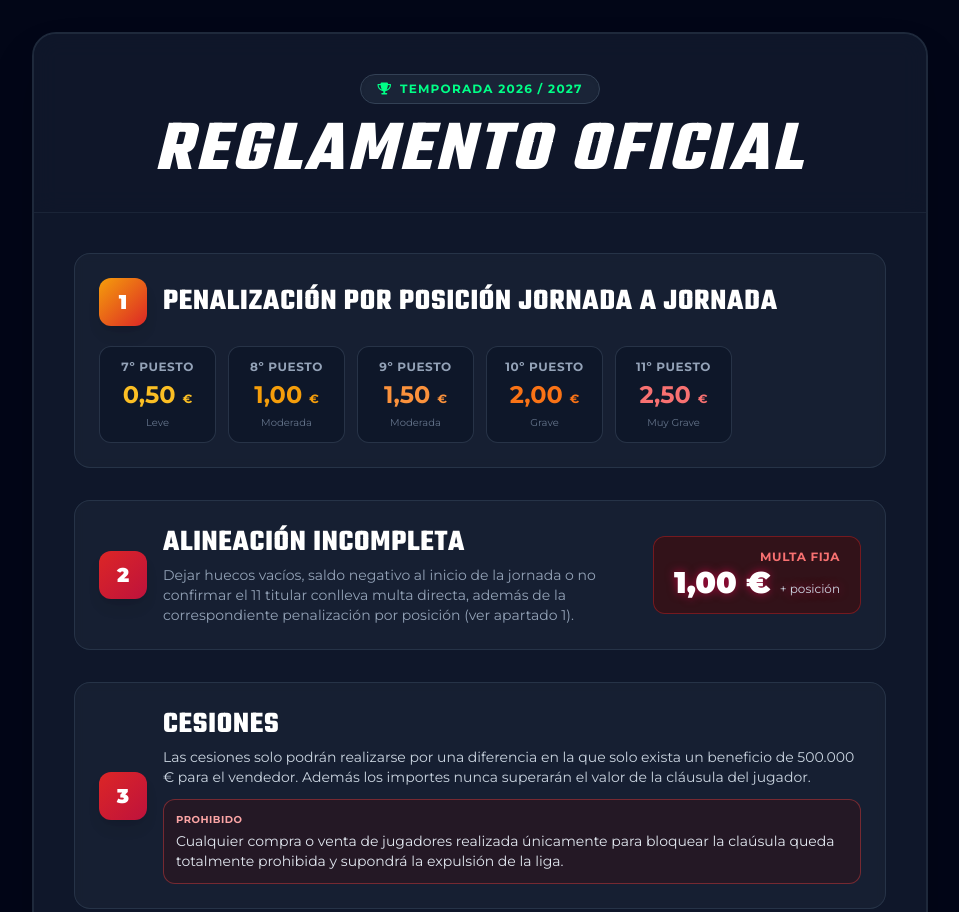
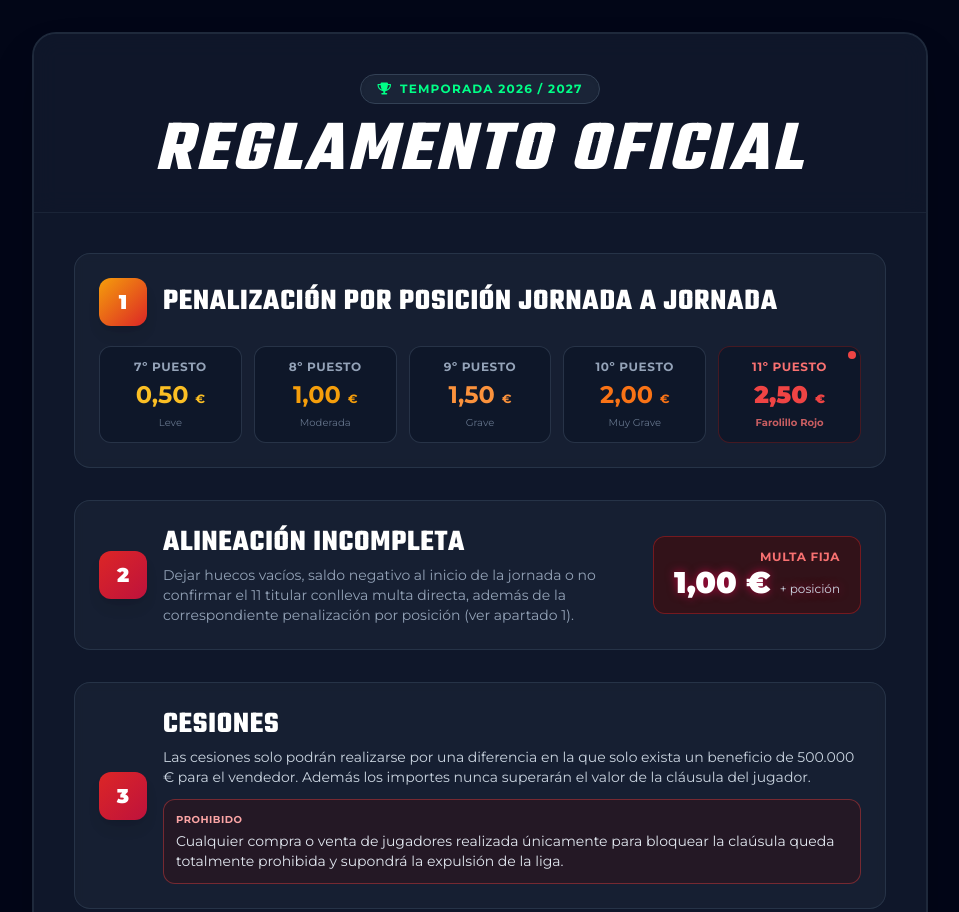
Before and after one commit to diegoglezsu/fantasy-rules, a plain HTML site: page index.html in a window 1280 px wide. Shown: the top 912 px of the page, without its empty margins (160-1119 px from the left). Drawn offline with nearby package versions, Linux system fonts and the light colour scheme.

Commit message:
Update dangerous position

```diff
--- a/index.html
+++ b/index.html
@@ -85,7 +85,7 @@
                 </div>
 
                 <!-- Grid de Posiciones y Sanciones -->
-                <div class="grid grid-cols-2 sm:grid-cols-3 lg:grid-cols-6 gap-3 mt-4">
+                <div class="grid grid-cols-2 sm:grid-cols-3 lg:grid-cols-5 gap-3 mt-4">
 
                     <!-- Pos 7 -->
                     <div class="bg-slate-900/90 border border-slate-700/70 hover:border-amber-500/50 rounded-xl p-3 text-center transition-all group">
@@ -111,7 +111,7 @@
                         <div class="text-2xl font-bold text-orange-400 group-hover:scale-110 transition-transform my-1">
                             1,50 <span class="text-xs">€</span>
                         </div>
-                        <span class="text-[10px] text-slate-500 block">Moderada</span>
+                        <span class="text-[10px] text-slate-500 block">Grave</span>
                     </div>
 
                     <!-- Pos 10 -->
@@ -120,16 +120,17 @@
                         <div class="text-2xl font-bold text-orange-500 group-hover:scale-110 transition-transform my-1">
                             2,00 <span class="text-xs">€</span>
                         </div>
-                        <span class="text-[10px] text-slate-500 block">Grave</span>
+                        <span class="text-[10px] text-slate-500 block">Muy Grave</span>
                     </div>
 
                     <!-- Pos 11 -->
-                    <div class="bg-slate-900/90 border border-slate-700/70 hover:border-red-500/50 rounded-xl p-3 text-center transition-all group">
-                        <span class="text-xs font-semibold text-slate-400 uppercase tracking-wider block">11º Puesto</span>
-                        <div class="text-2xl font-bold text-red-400 group-hover:scale-110 transition-transform my-1">
+                    <div class="bg-slate-900/90 border border-red-900/50 hover:border-red-500 rounded-xl p-3 text-center transition-all group relative overflow-hidden">
+                        <div class="absolute top-0 right-0 w-2 h-2 bg-red-500 rounded-full animate-ping m-1"></div>
+                        <span class="text-xs font-semibold text-red-400 uppercase tracking-wider block">11º Puesto</span>
+                        <div class="text-2xl font-black text-red-500 group-hover:scale-110 transition-transform my-1">
                             2,50 <span class="text-xs">€</span>
                         </div>
-                        <span class="text-[10px] text-slate-500 block">Muy Grave</span>
+                        <span class="text-[10px] text-red-400/80 block font-bold">Farolillo Rojo</span>
                     </div>
 
                 </div>
```
